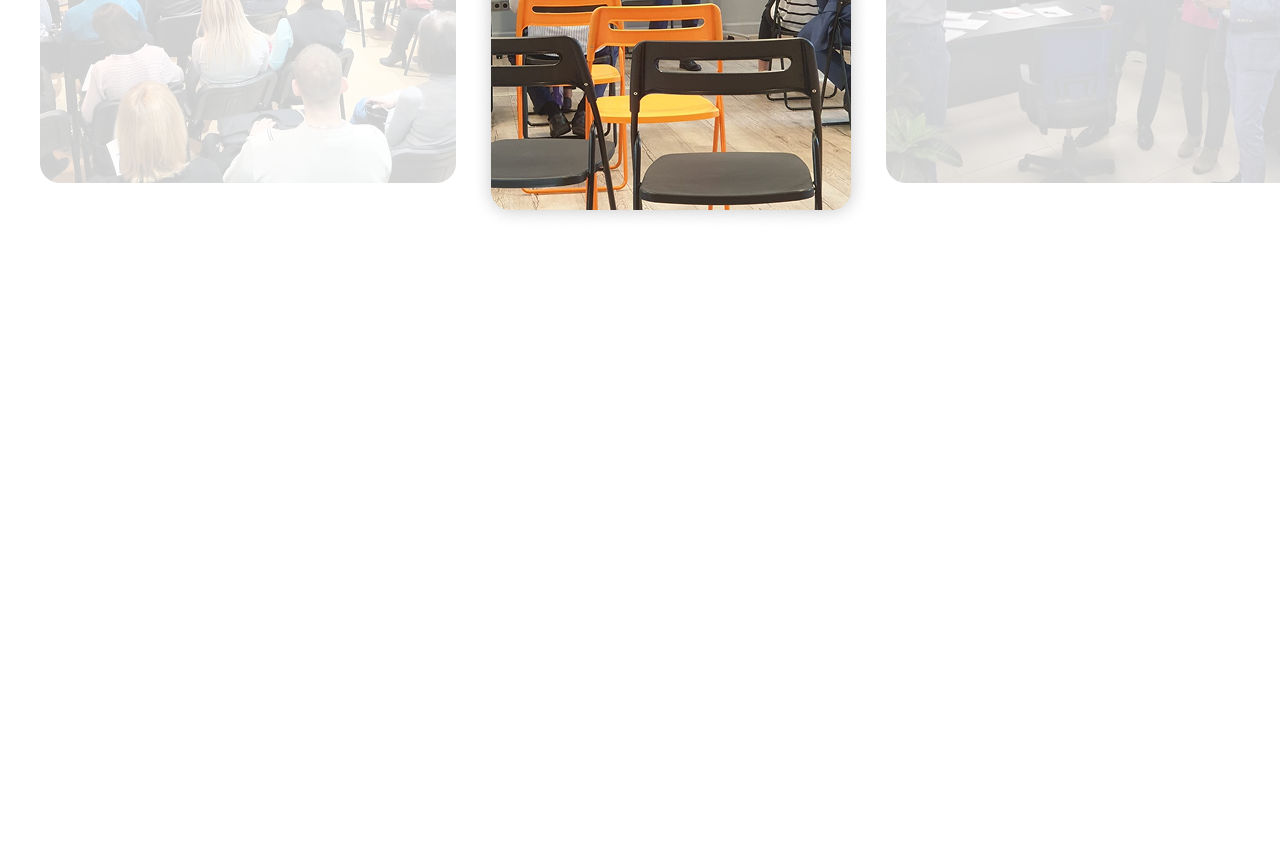
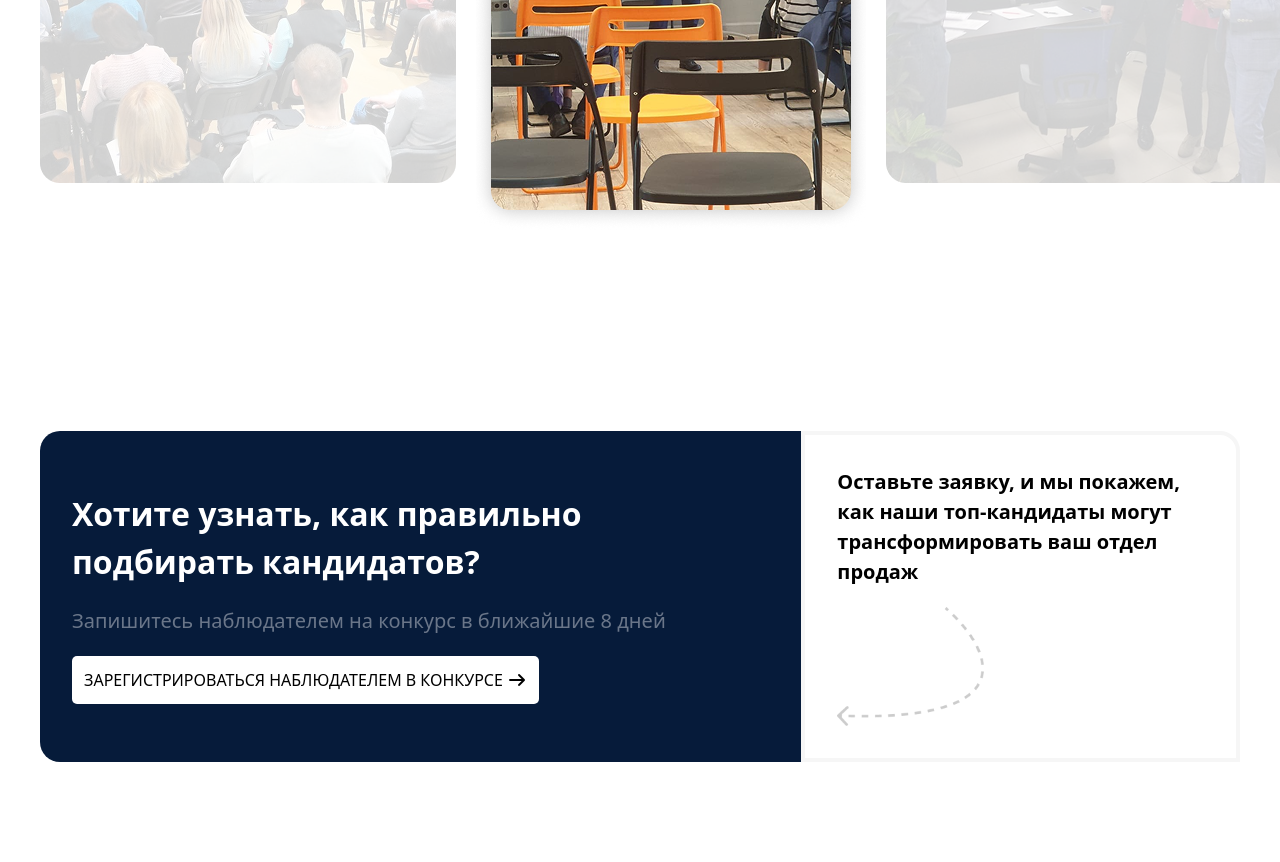
Before and after one commit to Vikingstrong/Exam-2, a website: page index.html in a window 1280 px wide. Shown: the part 10241-11103 px from the top of the page. Before the commit the page ends 10572 px from the top, so only its background shows below. Drawn offline with Linux system fonts and the light colour scheme.

Commit message:
feat: Add section 11

```diff
--- a/index.html
+++ b/index.html
@@ -433,5 +433,21 @@
             <img src="src/img/section10/img3.png" alt="">
         </div>
     </section>
+
+    <section class="flex flex-col max-w-300 m-auto gap-5 p-6.25 lg:px-0 lg:py-25">
+        <div class="flex flex-col lg:flex-row">
+            <aside class="lg:w-[70%] bg-[#061B3A] text-white lg:justify-center flex flex-col gap-5 items-start p-8 rounded-t-[20px] lg:rounded-l-[20px] lg:rounded-t-none">
+                <h2 class="text-[32px] font-bold">Хотите узнать, как правильно подбирать кандидатов?</h2>
+                <p class="text-[20px] text-[#6A7689]">Запишитесь наблюдателем на конкурс в ближайшие 8 дней</p>
+                <button class="bg-white rounded-[5px] text-black p-3">ЗАРЕГИСТРИРОВАТЬСЯ <span class="hidden lg:inline">НАБЛЮДАТЕЛЕМ В КОНКУРСЕ</span> <i class="fa-solid fa-arrow-right text-[16px]"></i></button>
+            </aside>
+            <div class="lg:w-[40%] lg:flex-col-reverse flex flex-col border-4 border-[#f6f6f6] rounded-b-[20px] lg:rounded-b-none lg:rounded-r-[20px] items-start p-8 gap-5">
+                <img class="self-end lg:self-start lg:hidden" src="src/img/section11/vector.png" alt="">
+                <img class="hidden lg:block lg:w-[40%]" src="src/img/section11/vector2.png" alt="">
+                <h2 class="text-[20px] font-semibold">Оставьте заявку, и мы покажем, как наши топ-кандидаты могут трансформировать ваш отдел продаж</h2>
+            </div>
+        </div>
+    </section>
+
 </body>
 </html>
```
Also changed, not shown: src/img/section11/vector.png (added), src/img/section11/vector2.png (added), src/output.css.
